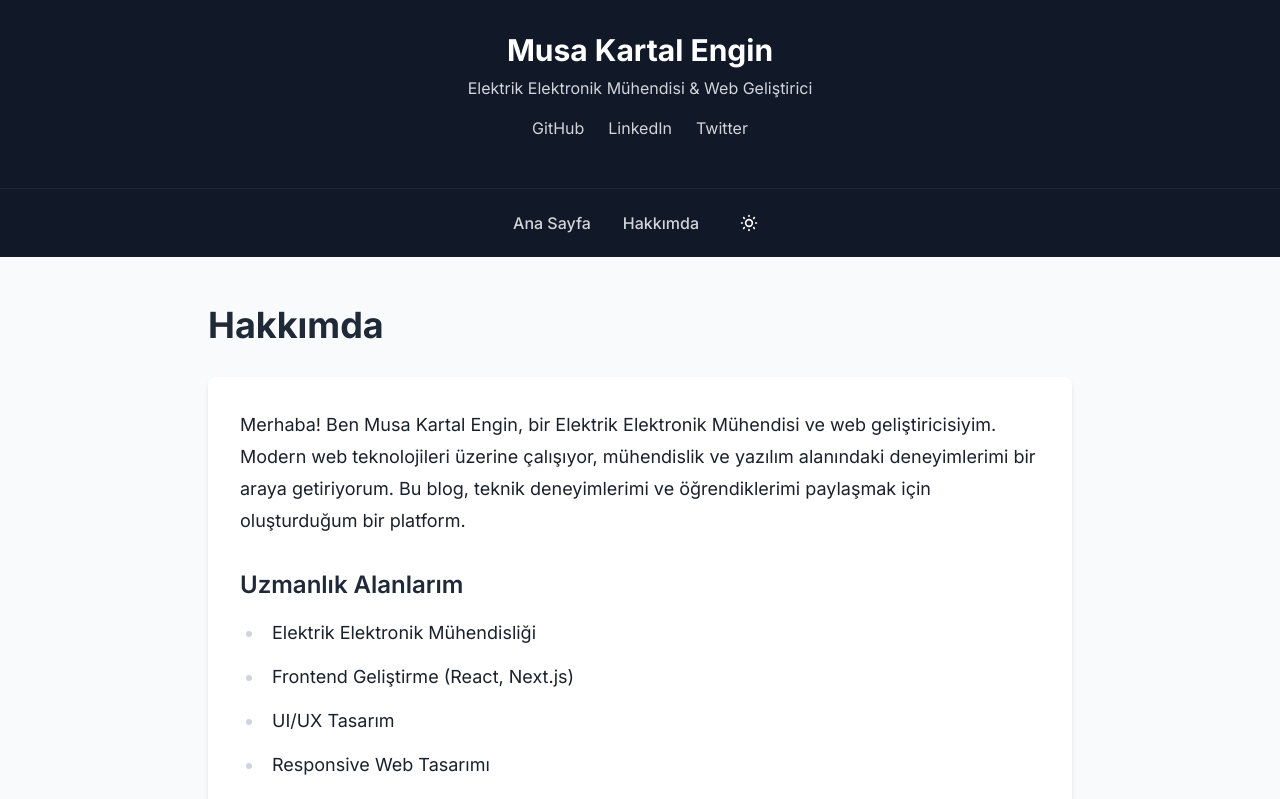
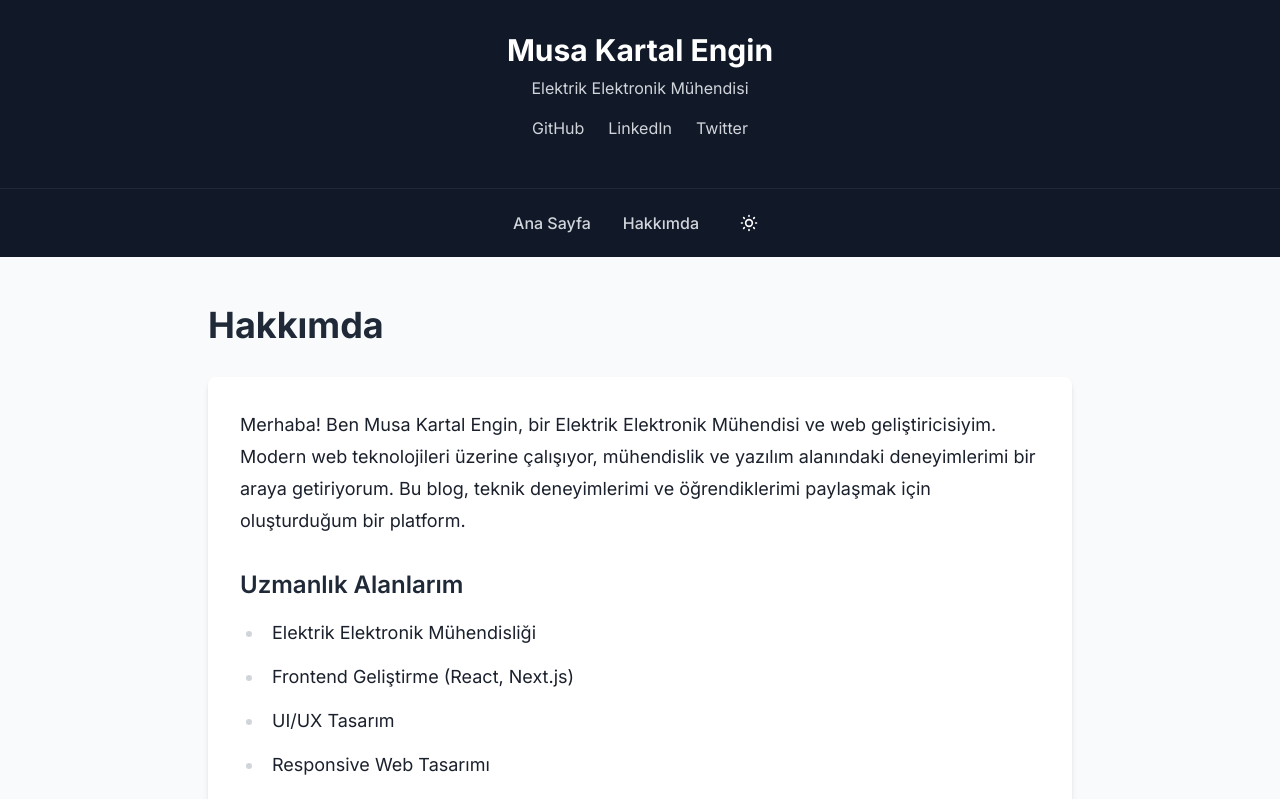
Before and after one commit to musakartalengin/Sitem, a Next.js app: page /hakkimda in a window 1280 px wide. Shown: the top 799 px of the page. Built offline with nearby package versions, Linux system fonts and the light colour scheme.

Commit message:
Remove web developer title from header

```diff
--- a/src/components/Header.tsx
+++ b/src/components/Header.tsx
@@ -8,7 +8,7 @@ export default function Header() {
     <>
       <div className="bg-white dark:bg-gray-900 text-center py-8 border-b dark:border-gray-800">
         <h1 className="text-3xl font-bold text-gray-800 dark:text-white mb-2">Musa Kartal Engin</h1>
-        <p className="text-gray-600 dark:text-gray-300 mb-4">Elektrik Elektronik Mühendisi & Web Geliştirici</p>
+        <p className="text-gray-600 dark:text-gray-300 mb-4">Elektrik Elektronik Mühendisi</p>
         <div className="flex justify-center gap-6 mb-4">
           <a href="https://github.com/yourusername" target="_blank" rel="noopener noreferrer" className="text-gray-600 dark:text-gray-300 hover:text-gray-800 dark:hover:text-white">
             GitHub
```
